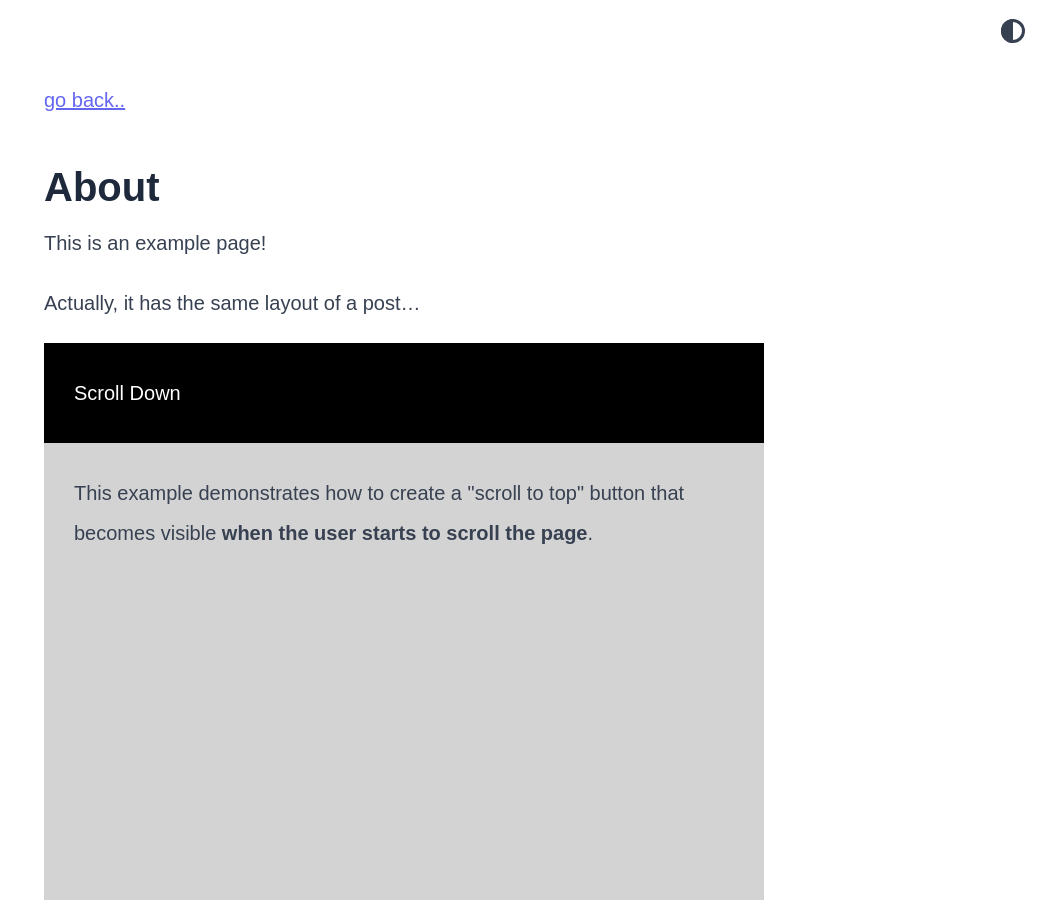
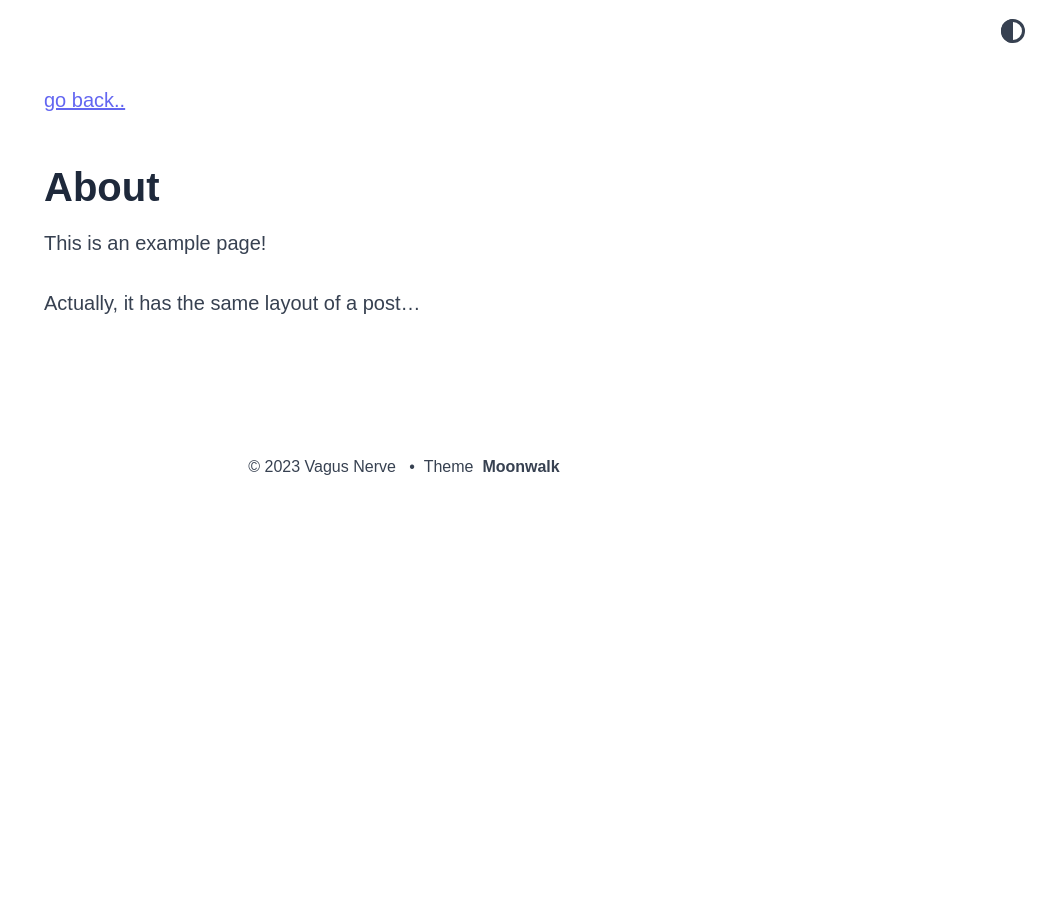
Before and after one commit to abhinavs/moonwalk, a Jekyll site: the page built from about.md, in a window 1280 px wide and 900 px high. Shown: the whole window, without its empty margins (236-1280 px from the left). Built offline with Jekyll 4.4.1, drawn with Linux system fonts in a browser that asks for light colours.

Commit message:
Update post.html

```diff
--- a/_layouts/post.html
+++ b/_layouts/post.html
@@ -43,10 +43,6 @@ body {
 
 <button onclick="topFunction()" id="myBtn" title="Go to top">Top</button>
 
-<div style="background-color:black;color:white;padding:30px">Scroll Down</div>
-<div style="background-color:lightgrey;padding:30px 30px 2500px">This example demonstrates how to create a "scroll to top" button that becomes visible
-  <strong>when the user starts to scroll the page</strong>.</div>
-
 <script>
 // Get the button
 let mybutton = document.getElementById("myBtn");
```
